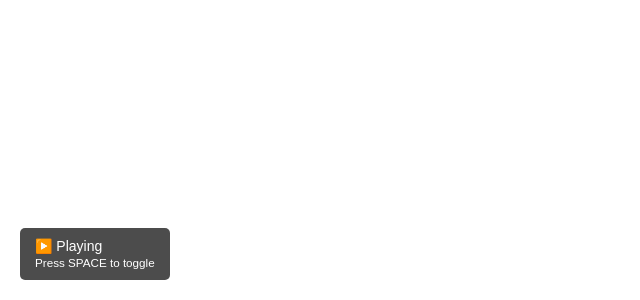
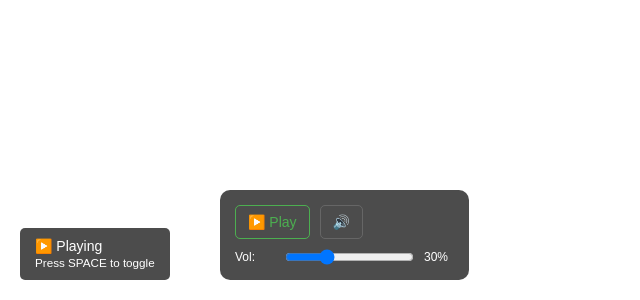
Before and after one commit to yusun-lab/Solar-System, a React (Vite) app: page / in a window 1280 px wide. Shown: the part 500-800 px from the top of the page, without its empty margins (0-640 px from the left). Built offline with nearby package versions, Linux system fonts and the light colour scheme.

Commit message:
-Add BackgroundMusic component with auto-play functionality; - Implement music controls; - Create separate CSS file; - Fix PlanetInfo CSS layout issues.

```diff
--- a/src/App.jsx
+++ b/src/App.jsx
@@ -15,6 +15,7 @@ import Camera from './components/Camera/Camera';
 import PlanetInfo from './components/UI/PlanetInfo';
 import DistanceDetector from './components/Interaction/DistanceDetector';
 import AnimationController from './components/Controls/AnimationController';
+import BackgroundMusic from './components/Audio/BackgroundMusic';
 
 function App() {
   const [selectedPlanet, setSelectedPlanet] = useState(null);
@@ -60,6 +61,7 @@ function App() {
       />
 
       <AnimationController />
+      <BackgroundMusic />
     </div>
   );
 }
--- /dev/null
+++ b/src/components/Audio/BackgroundMusic.css
@@ -0,0 +1,71 @@
+.background-music-container {
+  position: fixed;
+  bottom: 20px;
+  left: 220px;
+  z-index: 1000;
+  background: rgba(0, 0, 0, 0.7);
+  color: white;
+  padding: 15px;
+  border-radius: 10px;
+  display: flex;
+  flex-direction: column;
+  gap: 10px;
+  min-width: 200px;
+}
+
+.background-music-controls {
+  display: flex;
+  align-items: center;
+  gap: 10px;
+}
+
+.background-music-play-btn {
+  background: none;
+  border: 1px solid #4CAF50;
+  color: #4CAF50;
+  padding: 8px 12px;
+  border-radius: 5px;
+  cursor: pointer;
+  font-size: 14px;
+  transition: all 0.3s ease;
+}
+
+.background-music-play-btn:hover {
+  background: rgba(76, 175, 80, 0.1);
+}
+
+.background-music-mute-btn {
+  background: none;
+  border: 1px solid #666;
+  color: #666;
+  padding: 8px 12px;
+  border-radius: 5px;
+  cursor: pointer;
+  font-size: 14px;
+  transition: all 0.3s ease;
+}
+
+.background-music-mute-btn:hover {
+  background: rgba(102, 102, 102, 0.1);
+}
+
+.background-music-volume {
+  display: flex;
+  align-items: center;
+  gap: 10px;
+}
+
+.background-music-volume-label {
+  font-size: 12px;
+  min-width: 40px;
+}
+
+.background-music-volume-slider {
+  flex: 1;
+  cursor: pointer;
+}
+
+.background-music-volume-percent {
+  font-size: 12px;
+  min-width: 30px;
+}
--- /dev/null
+++ b/src/components/Audio/BackgroundMusic.jsx
@@ -0,0 +1,129 @@
+import React, { useEffect, useRef, useState } from 'react';
+import backgroundMusic from '../../assets/BackgroundMusic/Star Wars.aac';
+import './BackgroundMusic.css';
+
+const BackgroundMusic = () => {
+  const audioRef = useRef(null);
+  const [isPlaying, setIsPlaying] = useState(false);
+  const [volume, setVolume] = useState(0.3);
+  const [isMuted, setIsMuted] = useState(false);
+
+  useEffect(() => {
+    const audio = audioRef.current;
+    if (audio) {
+      audio.volume = volume;
+      audio.loop = true;
+
+      const attemptAutoPlay = async () => {
+        try {
+          await audio.play();
+          setIsPlaying(true);
+        } catch (error) {
+          console.log('Auto-play prevented:', error);
+          // 如果自动播放失败，等待用户交互后再播放
+          const handleUserInteraction = async () => {
+            try {
+              await audio.play();
+              setIsPlaying(true);
+              // 移除事件监听器
+              document.removeEventListener('click', handleUserInteraction);
+              document.removeEventListener('keydown', handleUserInteraction);
+            } catch (err) {
+              console.log('Play failed:', err);
+            }
+          };
+
+          document.addEventListener('click', handleUserInteraction);
+          document.addEventListener('keydown', handleUserInteraction);
+        }
+      };
+
+      audio.addEventListener('canplaythrough', attemptAutoPlay);
+
+      if (audio.readyState >= 3) {
+        attemptAutoPlay();
+      }
+
+      // 监听播放状态
+      audio.addEventListener('play', () => setIsPlaying(true));
+      audio.addEventListener('pause', () => setIsPlaying(false));
+      audio.addEventListener('ended', () => setIsPlaying(false));
+    }
+  }, [volume]);
+
+  const togglePlay = () => {
+    const audio = audioRef.current;
+    if (audio) {
+      if (isPlaying) {
+        audio.pause();
+      } else {
+        audio.play().catch(error => {
+          console.log('Play failed:', error);
+        });
+      }
+    }
+  };
+
+  const toggleMute = () => {
+    const audio = audioRef.current;
+    if (audio) {
+      audio.muted = !isMuted;
+      setIsMuted(!isMuted);
+    }
+  };
+
+  const handleVolumeChange = (e) => {
+    const newVolume = parseFloat(e.target.value);
+    setVolume(newVolume);
+    if (audioRef.current) {
+      audioRef.current.volume = newVolume;
+    }
+  };
+
+  return (
+    <>
+      <audio
+        ref={audioRef}
+        src={backgroundMusic}
+        preload="auto"
+        muted={false}
+      />
+
+      <div className="background-music-container">
+        <div className="background-music-controls">
+          <button
+            onClick={togglePlay}
+            className="background-music-play-btn"
+          >
+            {isPlaying ? '⏸️ Pause' : '▶️ Play'}
+          </button>
+
+          <button
+            onClick={toggleMute}
+            className="background-music-mute-btn"
+          >
+            {isMuted ? '🔇' : '🔊'}
+          </button>
+        </div>
+
+        <div className="background-music-volume">
+          <span className="background-music-volume-label">Vol:</span>
+          <input
+            type="range"
+            min="0"
+            max="1"
+            step="0.1"
+            value={volume}
+            onChange={handleVolumeChange}
+            className="background-music-volume-slider"
+          />
+          <span className="background-music-volume-percent">
+            {Math.round(volume * 100)}%
+          </span>
+        </div>
+      </div>
+    </>
+  );
+};
+
+export default BackgroundMusic;
--- a/src/components/Interaction/DistanceDetector.jsx
+++ b/src/components/Interaction/DistanceDetector.jsx
@@ -40,7 +40,7 @@ const DistanceDetector = ({ onPlanetDetected, onPlanetLost }) => {
           Math.pow(cameraPosition.z - actualPlanetPosition.z, 2)
         );
 
-        const threshold = 1;
+        const threshold = 5;
 
         if (distance < threshold && distance < closestDistance) {
           closestPlanet = planet.getAttribute('data-planet');
--- a/src/components/UI/PlanetInfo.css
+++ b/src/components/UI/PlanetInfo.css
@@ -1,7 +1,7 @@
 .planet-info-container {
   position: fixed;
   top: 20px;
-  left: 20px;
+  right: 20px;
   background-color: rgba(0, 0, 0, 0.05);
   color: white;
   padding: 20px;
```
Also changed, not shown: 1 other file (tests, documents, lock files or other folders).
